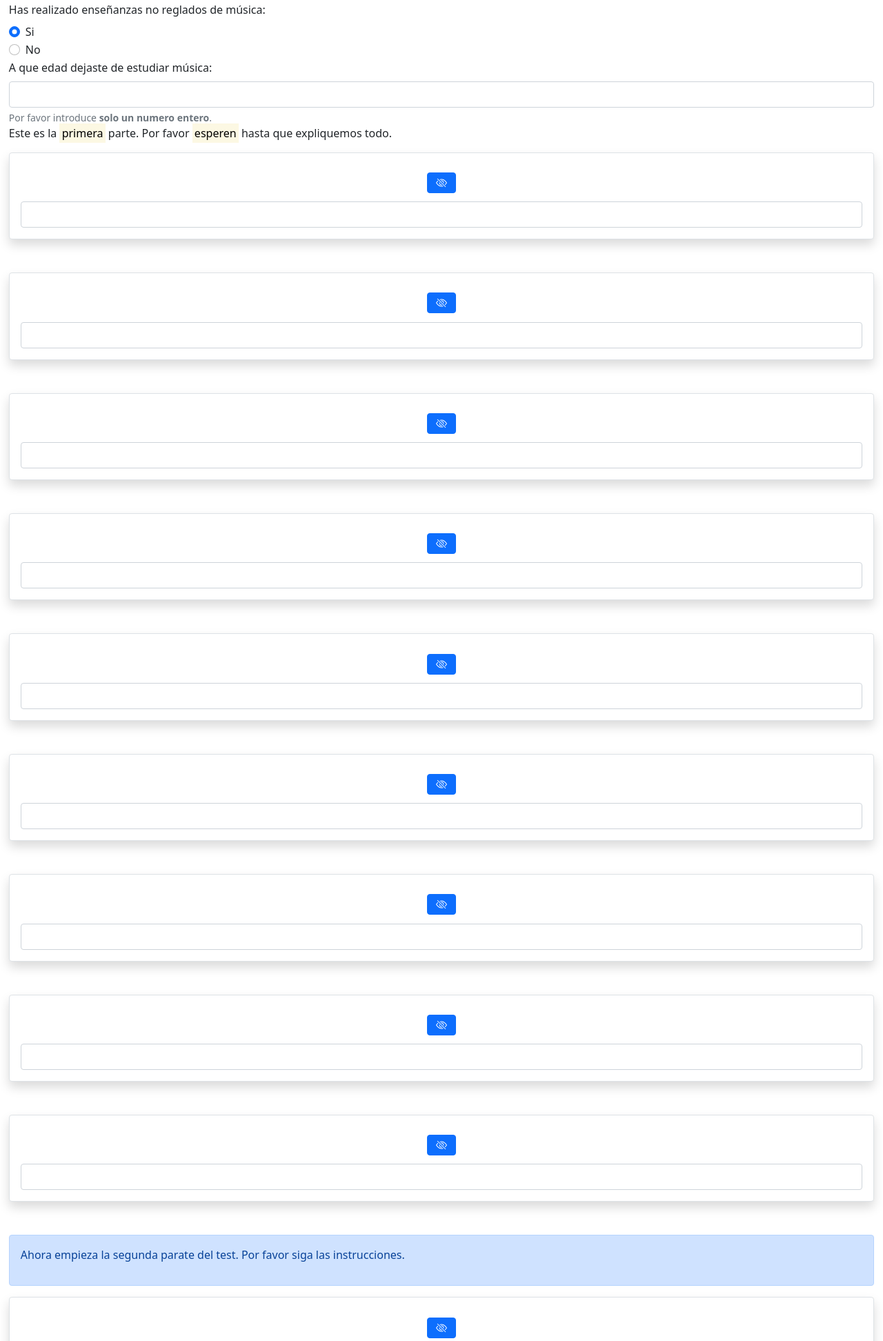
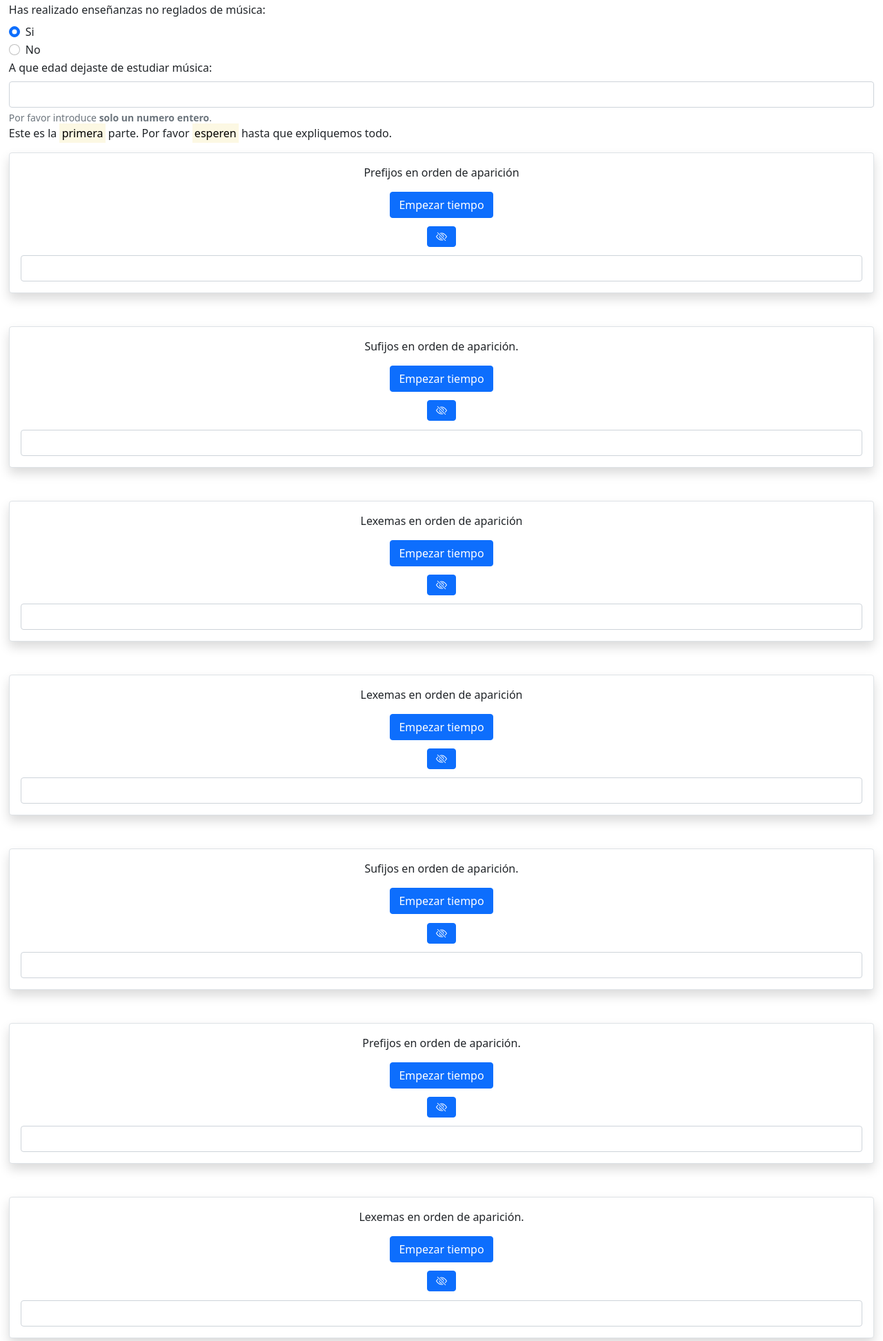
Before and after one commit to tonythestar/memoria, a PHP site: page / in a window 1280 px wide. Shown: the part 2078-4022 px from the top of the page at 69% size. Run offline with PHP 8.4, Linux system fonts and the light colour scheme.

Commit message:
added time

```diff
--- a/data.csv
+++ b/data.csv
@@ -2,3 +2,6 @@
 af,G,af,,A,S,,C,S,S,,,,,,,,,,,,,,,,,,,,,5/23:20:10
 a,G,a,,L,S,-8,C,S,S,,,,,,,,,,,,,,,,,,,"12asdfasdf asdfasdf",,5/23:22:9
 1,G,1,,L,S,,C,S,S,,,,,,,,,,,,"super ex","ático izaje","cog aloj","igual vulner","ible able","in retro","mang lent mar","ante anti des","ino ado oso",,,,,,,,asdfasdfasdfasdfasdfasdfsafd,,"inter retro","ista idad","tard grand","nombr carg","ación ado","com im","hum barb un","re sobre super","ionar to ión",5/23:26:51
+,G,,,L,S,,C,S,S,,,,,,,,,,,,"super ex","ático izaje","cog aloj","igual vulner","ible able","in retro","mang lent mar","ante anti des","ino ado oso",,,,,,,,,,"inter retro","ista idad","tard grand","nombr carg","ación ado","com im","hum barb un","re sobre super","ionar to ión",6/22:35:25
+1,G,1,,L,S,,C,S,S,,,,,,,,,,,,,"super ex","ático izaje","cog aloj","igual vulner","ible able","in retro","mang lent mar","ante anti des","ino ado oso",,,,,,,,,,"inter retro","ista idad","tard grand","nombr carg","ación ado","com im","hum barb un","re sobre super","ionar to ión",6/22:39:2
+2,G,2,,L,S,,C,S,S,,,5,,,,,,,,,,"super ex","ático izaje","cog aloj","igual vulner","ible able","in retro","mang lent mar","ante anti des","ino ado oso",,,,,,,,,,"inter retro","ista idad","tard grand","nombr carg","ación ado","com im","hum barb un","re sobre super","ionar to ión",6/22:40:40
--- a/index.php
+++ b/index.php
@@ -25,26 +25,26 @@ $show_button =     '
 
 
 $frases = array(array(
-	"encia emos super idor traer viv ex",
-	"sala ante lun ático pón izaje a",
-	"re imiento cog o a amiento aloj",
-	"igual des dad itario able vulner in",
-	"in ible mov perd able toc im",
-	"in ced itar felic retro idad er",
-	"ar mang amente re lent plea mar",
-	"ante cabell anti pon des ciclón ada",
-	"sub gust ino ado dis oso mar"
+	array("encia emos super idor traer viv ex","Prefijos en orden de aparición"),
+	array("sala ante lun ático pón izaje a","Sufijos en orden de aparición."),
+	array("re imiento cog o a amiento aloj","Lexemas en orden de aparición"),
+	array("igual des dad itario able vulner in","Lexemas en orden de aparición"),
+	array("in ible mov perd able toc im","Sufijos en orden de aparición."),
+	array("in ced itar felic retro idad er","Prefijos en orden de aparición."),
+	array("ar mang amente re lent plea mar","Lexemas en orden de aparición."),
+	array("ante cabell anti pon des ciclón ada","Prefijos en orden de aparición."),
+	array("sub gust ino ado dis oso mar","Sufijos en orden de aparición."),
 
 ),array(
-	"er inter ío retro uza gent ced",
-	"ista inter re comun idad activ real",
-	"ecer tard a re grand en ar",
-	"ar able nombr in re ada carg",
-	"de ación invit dis ado ilustr gust",
-	"partir ío com ás uza im gent",
-	"hum udo des ión barb areda un",
-	"re sobre encia viv super iste volv",
-	"vis re ionar to ión tele pre"
+	array("er inter ío retro uza gent ced", "Prefijos en orden de aparición."),
+	array("ista inter re comun idad activ real", "Sufijos en orden de aparición."),
+	array("ecer tard a re grand en ar", "Lexemas en orden de aparición."),
+	array("ar able nombr in re ada carg", "Lexemas en orden de aparición."),
+	array("de ación invit dis ado ilustr gust", "Sufijos en orden de aparición"),
+	array("partir ío com ás uza im gent", "Prefijos en orden de aparición."),
+	array("hum udo des ión barb areda un", "Lexemas en orden de aparición."),
+	array("re sobre encia viv super iste volv", "Prefijos en orden de aparición."),
+	array("vis re ionar to ión tele pre", "Sufijos en orden de aparición.")
 ));
 
 $soluciones = array(
@@ -83,7 +83,8 @@ if (isset($_POST['respuesta-0-0'])) {
 	 $_POST["regladas"],
 	 $_POST["no-regladas"],
 	 $_POST["estudiar-edad"],
-	 $_POST["edad-dejar"]
+	 $_POST["edad-dejar"],
+	 $_POST["time"]
   );
 
   for ($j = 0; $j < 2; $j++) {
@@ -353,7 +354,7 @@ He leído la información
 
   </div>
   <p>Este es la <mark>primera</mark> parte. Por favor <mark>esperen</mark> hasta que expliquemos todo.</p>
-
+  <input type="hidden" value="" name="time" id="time"></input>
 
 
 
@@ -362,8 +363,11 @@ He leído la información
   for ($i = 0; $i < count($frases); $i++) {
 	  for ($j = 0; $j < count($frases[$i]); $j++) {
 		  echo "<div class='border shadow p-3 mb-5 bg-body rounded' style='text-align: center; display: flex; flex-direction: column; justify-content: center; margin-bottom: 1%;'>";
+		  echo "<p>" . $frases[$i][$j][1] . "</p>";
+  		  echo "<div><button type='button' class='btn btn-primary tiempo'>Empezar tiempo</button></div>";
+
 		  echo "<div><button type='button' style='margin: 1%' id='" . ($i * count($frases[$i]) + $j) . "'  class='btn btn-primary show-button'>" . $show_button . "</button></div>";
-		  echo "<h3 style='padding: 1%;' class='question-text hidden'>". $frases[$i][$j] . "</h3>";
+		  echo "<h3 style='padding: 1%;' class='question-text hidden'>". $frases[$i][$j][0] . "</h3>";
 		  echo "<input name='soluciones-$i-$j' type='hidden' value='" . $soluciones[$i][$j] . "'></input>";
 		  echo "<input type='text' class='form-control answer-input' name='respuesta-$i-$j'></input>";
 		  echo "</div>";
@@ -393,8 +397,36 @@ He leído la información
   const oinputs = document.getElementsByClassName("oinput");
   const warning = document.getElementById("warning");
   const form = document.getElementById("main-form")
+  const times = document.getElementsByClassName("tiempo");
+  var running = false;
 
-  var running = false;
+  var time = 0;
+  var startTime = false;
+
+  function startStopTime() {
+	startTime = !startTime;
+
+	for (var i = 0; i <  times.length; i++) {
+		if (startTime)
+			times[i].innerText = "Parar tiempo";
+		else
+			times[i].innerText = "Empezar tiempo";
+
+	}
+  }
+  setInterval(countTime, 1000);
+  function countTime() {
+	  if (startTime)
+		time++;
+	  console.log(time);
+  }
+
+
+  for (var i = 0; i < times.length; i++) {
+	times[i].addEventListener("click", startStopTime);
+  }
+
+
 
 
   function changeClicked(event) {
@@ -441,7 +473,7 @@ He leído la información
     if (notFilled) {
       warning.classList.remove("hidden");
     } else {
-
+	  document.getElementById("time").value = time;
       form.submit();
     }
   }
```
